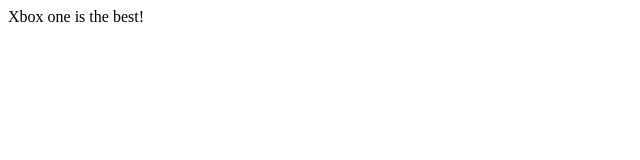
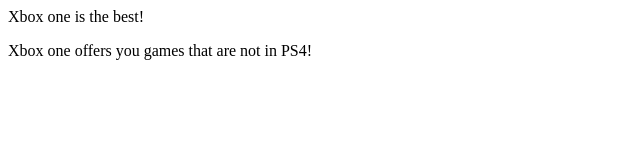
Before and after one commit to TatoMEstuardo/What-console-is-the-best-, a plain HTML site: page index.html in a window 1280 px wide. Shown: the whole page, without its empty margins (0-640 px from the left). Drawn offline with Linux system fonts and the light colour scheme.

Commit message:
Update index.html

```diff
--- a/index.html
+++ b/index.html
@@ -3,3 +3,4 @@
     <p> Xbox one is the best! </p>
   </body>
   </html>
+<p> Xbox one offers you games that are not in PS4! </p>
```
